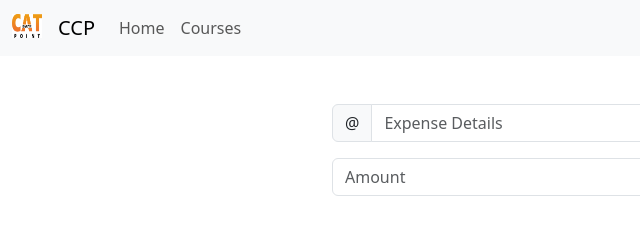
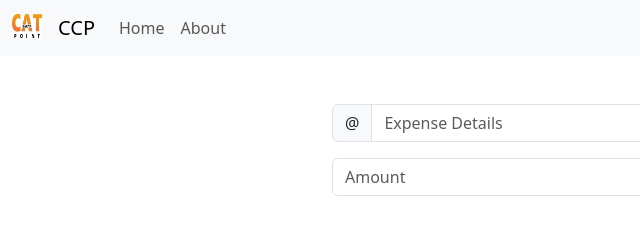
Before and after one commit to vrampranav/expense-23, a plain HTML site: page index.html in a window 1280 px wide. Shown: the top 240 px of the page, 0-640 px from the left. Drawn offline with nearby package versions, Linux system fonts and the light colour scheme.

Commit message:
Updated Nav Text

```diff
--- a/index.html
+++ b/index.html
@@ -22,7 +22,7 @@
                 <a class="nav-link" aria-current="page" href="#">Home</a>
               </li>
               <li class="nav-item">
-                <a class="nav-link" href="#">Courses</a>
+                <a class="nav-link" href="#">About</a>
               </li>
             </ul>
           </div>
```
